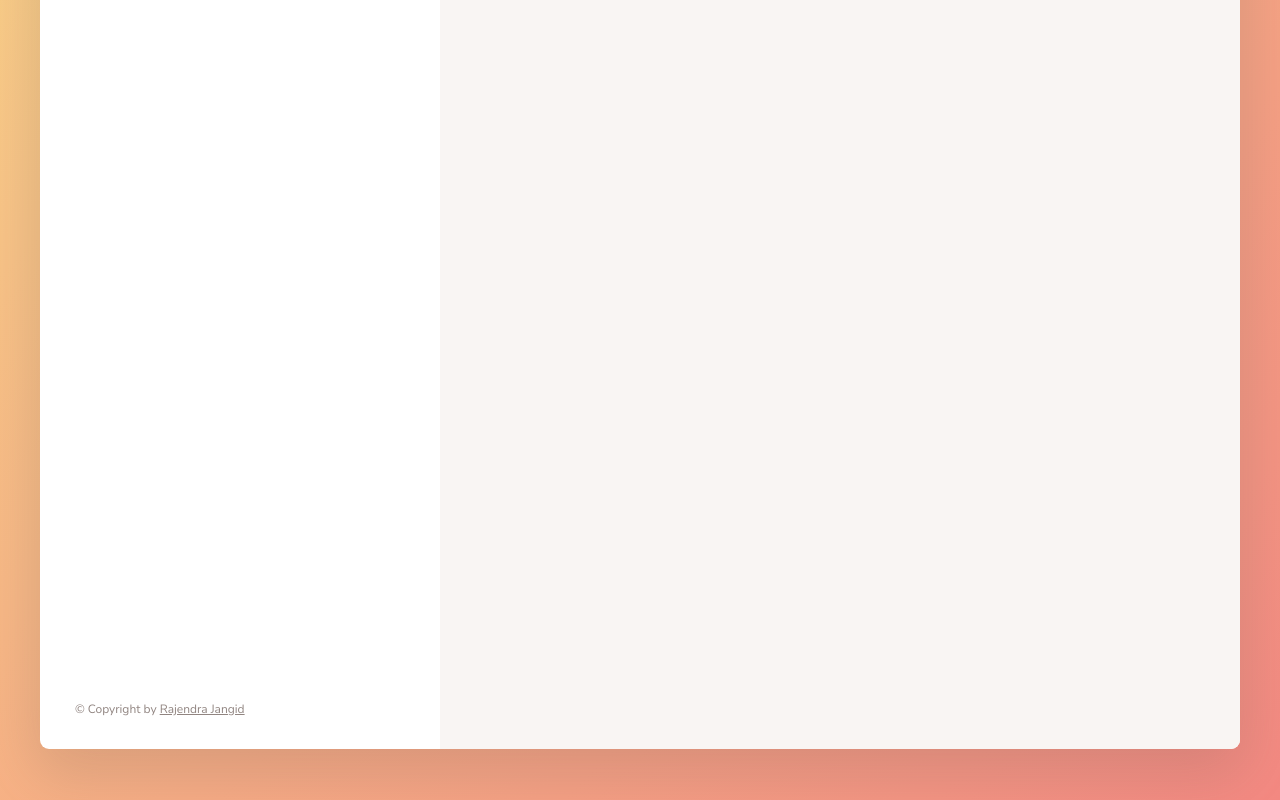
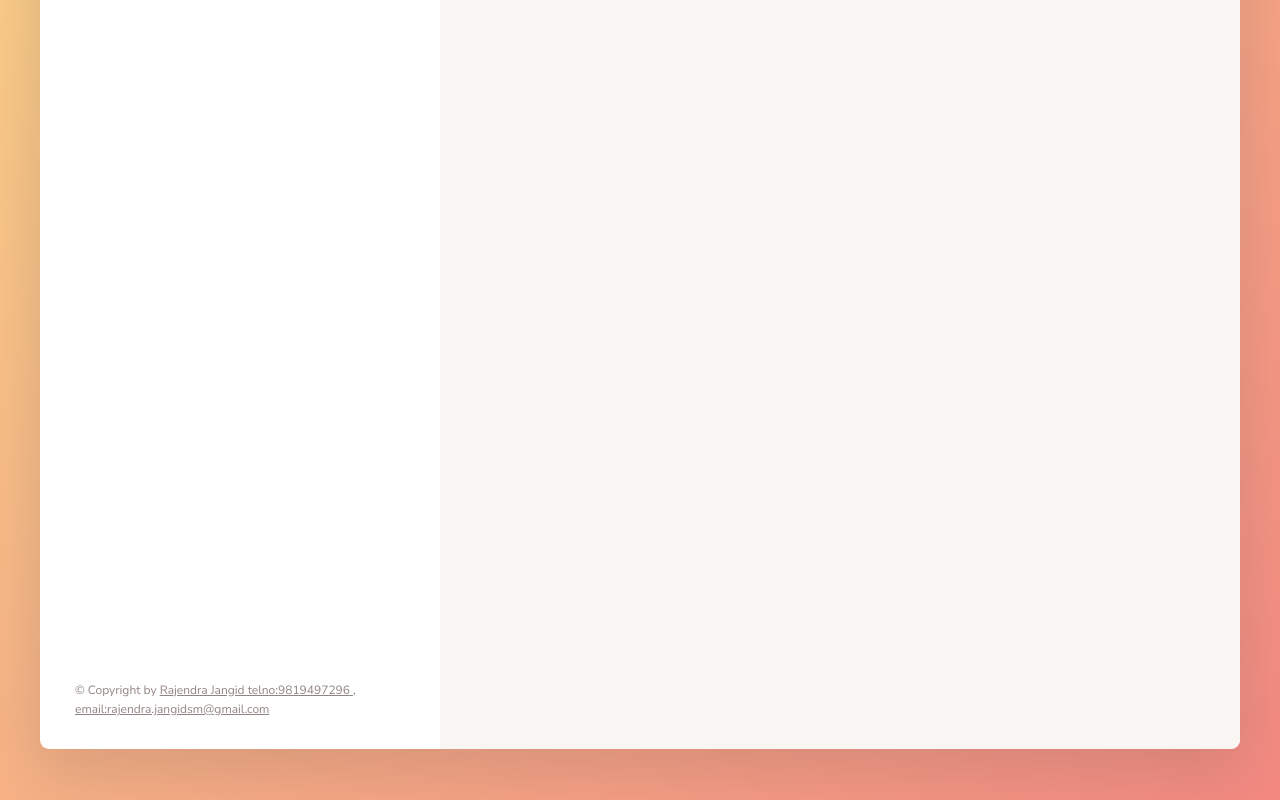
Before and after one commit to POYKPBOH/rajrestaurent, a website built with Parcel: page index.html in a window 1280 px wide. Shown: the part 472-1272 px from the top of the page. Built offline with nearby package versions, Linux system fonts and the light colour scheme.

Commit message:
updated project

```diff
--- a/index.html
+++ b/index.html
@@ -129,7 +129,8 @@
             class="twitter-link"
             target="_blank"
             href="https://www.linkedin.com/in/rajendra-jangid-983152242/"
-            >Rajendra Jangid</a
+            >Rajendra Jangid
+             telno:9819497296 , email:rajendra.jangidsm@gmail.com</a
           >
         </p>
       </div>
```
Also changed, not shown: abc.txt (deleted).
